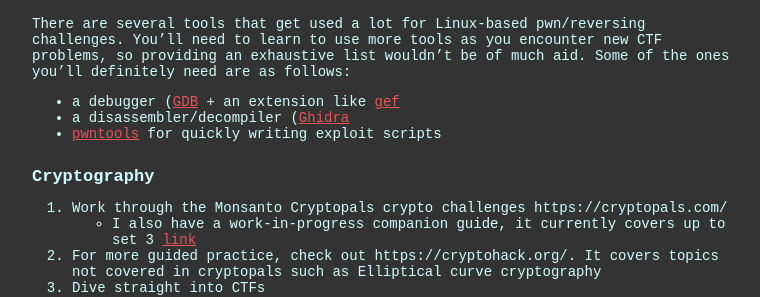
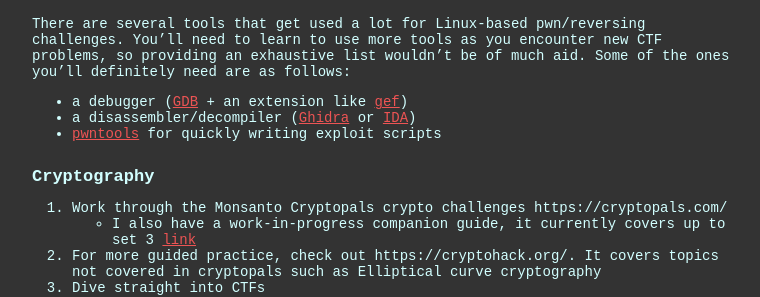
Before and after one commit to ubcctf/ubcctf.github.io, a Jekyll site: the page built from getting_started.md, in a window 1280 px wide and 900 px high, scrolled down 841 px. Shown: the part 166-463 px from the top of the window, without its empty margins (258-1018 px from the left). Built offline with Jekyll 4.4.1, drawn with Linux system fonts in a browser that asks for light colours; some web fonts are replaced.

Commit message:
Minor getting_started update
* Parentheses formatting fix
* Add IDA freeware to dissasm list

```diff
--- a/getting_started.md
+++ b/getting_started.md
@@ -25,8 +25,8 @@
 The above practice resources are mostly focused on Linux-based systems and x86 assembly. There are other resources that focus on other systems such as Windows or Android, but aside from the listed practice resources the next best way to get good is to participate in actual CTFs so you can experience the wide variety of problems CTFs have to offer. You can find some problems and writeups to learn from by also going to [CTFtime](https://ctftime.org/), which is the most popular site for keeping up with all things CTF.
 
 There are several tools that get used a lot for Linux-based pwn/reversing challenges. You'll need to learn to use more tools as you encounter new CTF problems, so providing an exhaustive list wouldn't be of much aid. Some of the ones you'll definitely need are as follows:
-- a debugger ([GDB](https://www.gnu.org/software/gdb/) + an extension like [gef](https://gef.readthedocs.io/en/master/)
-- a disassembler/decompiler ([Ghidra](https://ghidra-sre.org/)
+- a debugger ([GDB](https://www.gnu.org/software/gdb/) + an extension like [gef](https://gef.readthedocs.io/en/master/))
+- a disassembler/decompiler ([Ghidra](https://ghidra-sre.org/) or [IDA](https://hex-rays.com/ida-free/))
 - [pwntools](http://docs.pwntools.com/en/stable/) for quickly writing exploit scripts
 
 ## Cryptography
```
